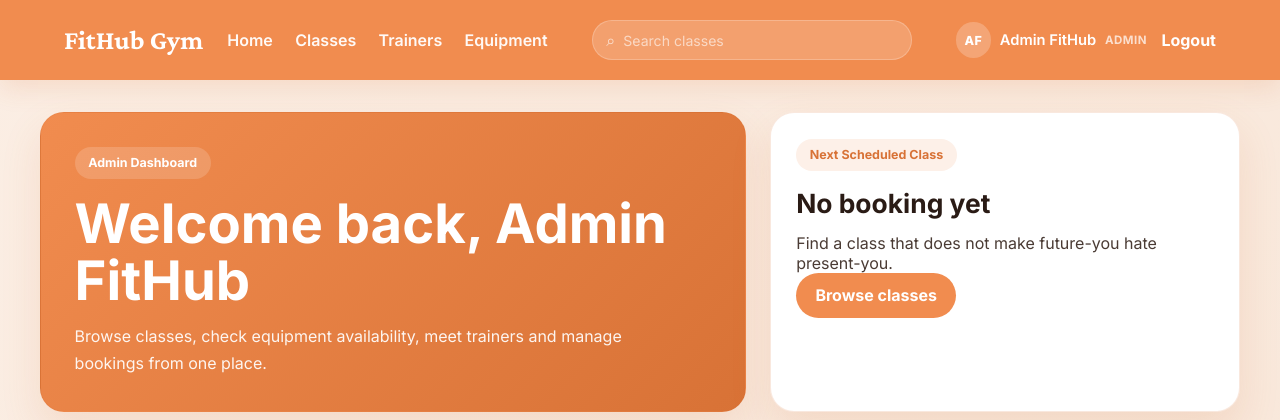
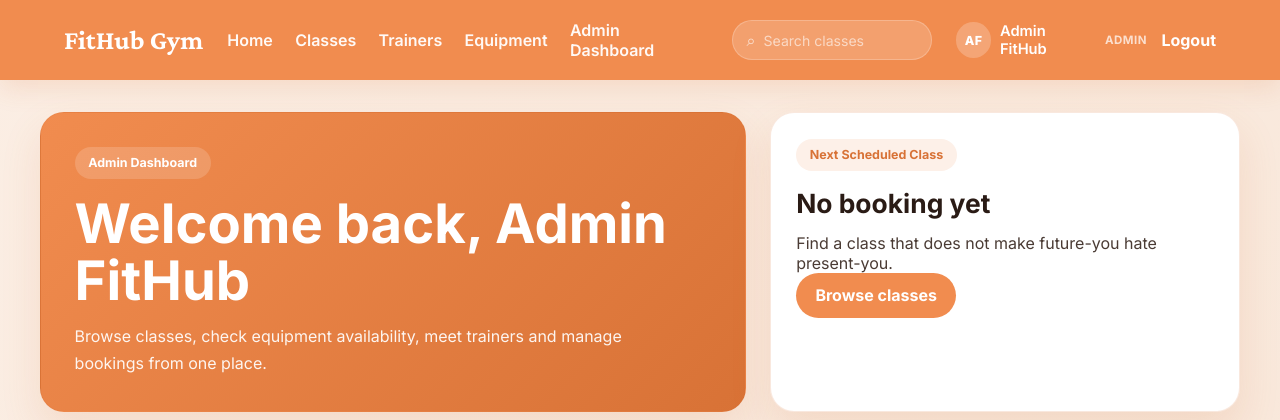
Before and after one commit to fardilhajo/FitHub-Gym, a PHP site: page /index.php in a window 1280 px wide. Shown: the top 420 px of the page. Run offline with PHP 8.4, Linux system fonts and the light colour scheme; the visitor is signed in with stand-in values (Sample User, id 1).

Commit message:
Fix navbar

```diff
--- a/includes/navbar.php
+++ b/includes/navbar.php
@@ -33,6 +33,9 @@
       <li><a href="book-class.php">Classes</a></li>
       <li><a href="trainers.php">Trainers</a></li>
       <li><a href="equipment.php">Equipment</a></li>
+      <?php if ($role === 'Admin'): ?>
+        <li><a href="admin.php" class="nav-admin-link">Admin Dashboard</a></li>
+      <?php endif; ?>
     </ul>
 
     <div class="nav-search" id="nav-search-wrapper" role="search">
```
